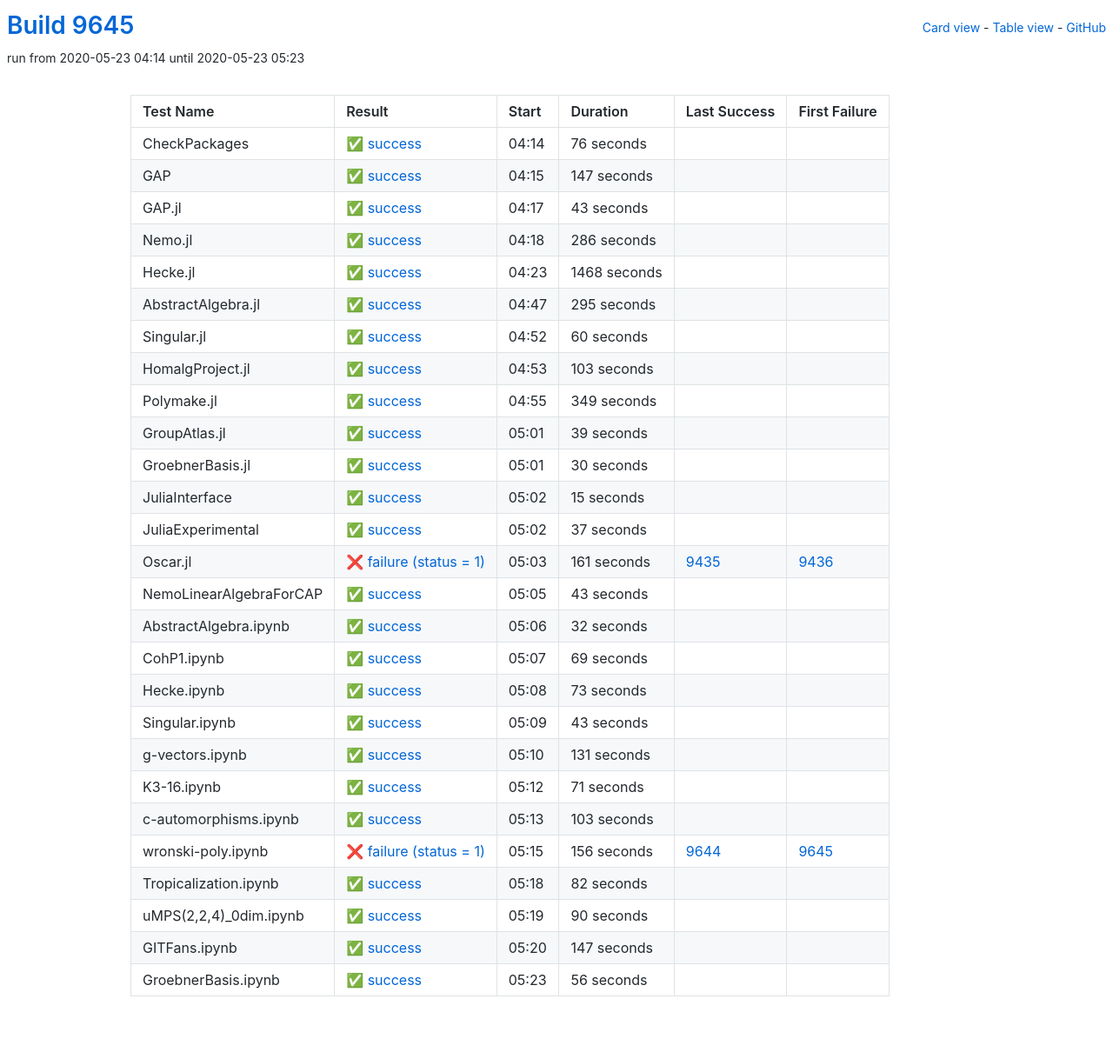
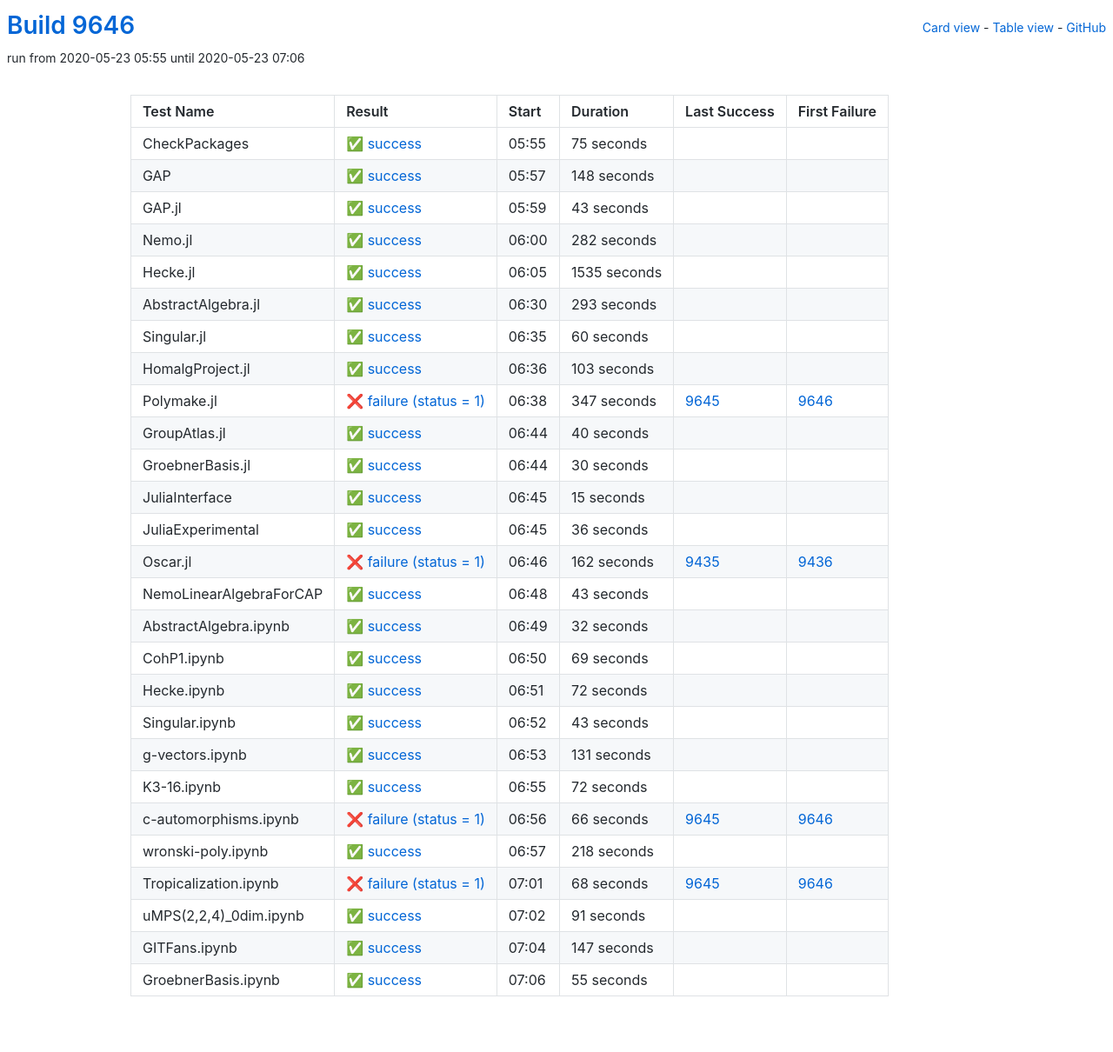
Before and after one commit to oscar-system/oscar-ci-status, a Jekyll site: the page built from table.html, in a window 1280 px wide. Shown: the whole page at 87% size. Built offline with Jekyll 4.4.1, drawn with Linux system fonts in a browser that asks for light colours.

Commit message:
Build 9646

```diff
--- a/_data/ci.yml
+++ b/_data/ci.yml
@@ -1,29 +1,29 @@
-build: 9645
-build_url: https://oscarci.mathematik.uni-kl.de/job/oscar/9645/
+build: 9646
+build_url: https://oscarci.mathematik.uni-kl.de/job/oscar/9646/
 job: oscar
 tests:
-- duration: 76
+- duration: 75
   exitcode: 0
   first_failure: false
   first_failure_url: null
   id: checkpackages
   last_success: false
   last_success_url: null
-  log: https://oscarci.mathematik.uni-kl.de/job/oscar/9645/artifact/logs/build-9645/CheckPackages.log
+  log: https://oscarci.mathematik.uni-kl.de/job/oscar/9646/artifact/logs/build-9646/CheckPackages.log
   name: CheckPackages
-  start: 2020-05-23 04:14
+  start: 2020-05-23 05:55
   status: success
   success: true
-- duration: 147
+- duration: 148
   exitcode: 0
   first_failure: false
   first_failure_url: null
   id: gap
   last_success: false
   last_success_url: null
-  log: https://oscarci.mathematik.uni-kl.de/job/oscar/9645/artifact/logs/build-9645/GAP.log
+  log: https://oscarci.mathematik.uni-kl.de/job/oscar/9646/artifact/logs/build-9646/GAP.log
   name: GAP
-  start: 2020-05-23 04:15
+  start: 2020-05-23 05:57
   status: success
   success: true
 - duration: 43
@@ -33,45 +33,45 @@
   id: gap-jl
   last_success: false
   last_success_url: null
-  log: https://oscarci.mathematik.uni-kl.de/job/oscar/9645/artifact/logs/build-9645/GAP.jl.log
+  log: https://oscarci.mathematik.uni-kl.de/job/oscar/9646/artifact/logs/build-9646/GAP.jl.log
   name: GAP.jl
-  start: 2020-05-23 04:17
+  start: 2020-05-23 05:59
   status: success
   success: true
-- duration: 286
+- duration: 282
   exitcode: 0
   first_failure: false
   first_failure_url: null
   id: nemo-jl
   last_success: false
   last_success_url: null
-  log: https://oscarci.mathematik.uni-kl.de/job/oscar/9645/artifact/logs/build-9645/Nemo.jl.log
+  log: https://oscarci.mathematik.uni-kl.de/job/oscar/9646/artifact/logs/build-9646/Nemo.jl.log
   name: Nemo.jl
-  start: 2020-05-23 04:18
+  start: 2020-05-23 06:00
   status: success
   success: true
-- duration: 1468
+- duration: 1535
   exitcode: 0
   first_failure: false
   first_failure_url: null
   id: hecke-jl
   last_success: false
   last_success_url: null
-  log: https://oscarci.mathematik.uni-kl.de/job/oscar/9645/artifact/logs/build-9645/Hecke.jl.log
+  log: https://oscarci.mathematik.uni-kl.de/job/oscar/9646/artifact/logs/build-9646/Hecke.jl.log
   name: Hecke.jl
-  start: 2020-05-23 04:23
+  start: 2020-05-23 06:05
   status: success
   success: true
-- duration: 295
+- duration: 293
   exitcode: 0
   first_failure: false
   first_failure_url: null
   id: abstractalgebra-jl
   last_success: false
   last_success_url: null
-  log: https://oscarci.mathematik.uni-kl.de/job/oscar/9645/artifact/logs/build-9645/AbstractAlgebra.jl.log
+  log: https://oscarci.mathematik.uni-kl.de/job/oscar/9646/artifact/logs/build-9646/AbstractAlgebra.jl.log
   name: AbstractAlgebra.jl
-  start: 2020-05-23 04:47
+  start: 2020-05-23 06:30
   status: success
   success: true
 - duration: 60
@@ -81,9 +81,9 @@
   id: singular-jl
   last_success: false
   last_success_url: null
-  log: https://oscarci.mathematik.uni-kl.de/job/oscar/9645/artifact/logs/build-9645/Singular.jl.log
+  log: https://oscarci.mathematik.uni-kl.de/job/oscar/9646/artifact/logs/build-9646/Singular.jl.log
   name: Singular.jl
-  start: 2020-05-23 04:52
+  start: 2020-05-23 06:35
   status: success
   success: true
 - duration: 103
@@ -93,33 +93,33 @@
   id: homalgproject-jl
   last_success: false
   last_success_url: null
-  log: https://oscarci.mathematik.uni-kl.de/job/oscar/9645/artifact/logs/build-9645/HomalgProject.jl.log
+  log: https://oscarci.mathematik.uni-kl.de/job/oscar/9646/artifact/logs/build-9646/HomalgProject.jl.log
   name: HomalgProject.jl
-  start: 2020-05-23 04:53
+  start: 2020-05-23 06:36
   status: success
   success: true
-- duration: 349
-  exitcode: 0
-  first_failure: false
-  first_failure_url: null
+- duration: 347
+  exitcode: 1
+  first_failure: 9646
+  first_failure_url: https://oscarci.mathematik.uni-kl.de/job/oscar/9646/
   id: polymake-jl
-  last_success: false
-  last_success_url: null
-  log: https://oscarci.mathematik.uni-kl.de/job/oscar/9645/artifact/logs/build-9645/Polymake.jl.log
+  last_success: 9645
+  last_success_url: https://oscarci.mathematik.uni-kl.de/job/oscar/9645/
+  log: https://oscarci.mathematik.uni-kl.de/job/oscar/9646/artifact/logs/build-9646/Polymake.jl.log
   name: Polymake.jl
-  start: 2020-05-23 04:55
-  status: success
-  success: true
-- duration: 39
+  start: 2020-05-23 06:38
+  status: failure
+  success: false
+- duration: 40
   exitcode: 0
   first_failure: false
   first_failure_url: null
   id: groupatlas-jl
   last_success: false
   last_success_url: null
-  log: https://oscarci.mathematik.uni-kl.de/job/oscar/9645/artifact/logs/build-9645/GroupAtlas.jl.log
+  log: https://oscarci.mathematik.uni-kl.de/job/oscar/9646/artifact/logs/build-9646/GroupAtlas.jl.log
   name: GroupAtlas.jl
-  start: 2020-05-23 05:01
+  start: 2020-05-23 06:44
   status: success
   success: true
 - duration: 30
@@ -129,9 +129,9 @@
   id: groebnerbasis-jl
   last_success: false
   last_success_url: null
-  log: https://oscarci.mathematik.uni-kl.de/job/oscar/9645/artifact/logs/build-9645/GroebnerBasis.jl.log
+  log: https://oscarci.mathematik.uni-kl.de/job/oscar/9646/artifact/logs/build-9646/GroebnerBasis.jl.log
   name: GroebnerBasis.jl
-  start: 2020-05-23 05:01
+  start: 2020-05-23 06:44
   status: success
   success: true
 - duration: 15
@@ -141,33 +141,33 @@
   id: juliainterface
   last_success: false
   last_success_url: null
-  log: https://oscarci.mathematik.uni-kl.de/job/oscar/9645/artifact/logs/build-9645/JuliaInterface.log
+  log: https://oscarci.mathematik.uni-kl.de/job/oscar/9646/artifact/logs/build-9646/JuliaInterface.log
   name: JuliaInterface
-  start: 2020-05-23 05:02
+  start: 2020-05-23 06:45
   status: success
   success: true
-- duration: 37
+- duration: 36
   exitcode: 0
   first_failure: false
   first_failure_url: null
   id: juliaexperimental
   last_success: false
   last_success_url: null
-  log: https://oscarci.mathematik.uni-kl.de/job/oscar/9645/artifact/logs/build-9645/JuliaExperimental.log
+  log: https://oscarci.mathematik.uni-kl.de/job/oscar/9646/artifact/logs/build-9646/JuliaExperimental.log
   name: JuliaExperimental
-  start: 2020-05-23 05:02
+  start: 2020-05-23 06:45
   status: success
   success: true
-- duration: 161
+- duration: 162
   exitcode: 1
   first_failure: 9436
   first_failure_url: https://oscarci.mathematik.uni-kl.de/job/oscar/9436/
   id: oscar-jl
   last_success: 9435
   last_success_url: https://oscarci.mathematik.uni-kl.de/job/oscar/9435/
-  log: https://oscarci.mathematik.uni-kl.de/job/oscar/9645/artifact/logs/build-9645/Oscar.jl.log
+  log: https://oscarci.mathematik.uni-kl.de/job/oscar/9646/artifact/logs/build-9646/Oscar.jl.log
   name: Oscar.jl
-  start: 2020-05-23 05:03
+  start: 2020-05-23 06:46
   status: failure
   success: false
 - duration: 43
@@ -177,9 +177,9 @@
   id: nemolinearalgebraforcap
   last_success: false
   last_success_url: null
-  log: https://oscarci.mathematik.uni-kl.de/job/oscar/9645/artifact/logs/build-9645/NemoLinearAlgebraForCAP.log
+  log: https://oscarci.mathematik.uni-kl.de/job/oscar/9646/artifact/logs/build-9646/NemoLinearAlgebraForCAP.log
   name: NemoLinearAlgebraForCAP
-  start: 2020-05-23 05:05
+  start: 2020-05-23 06:48
   status: success
   success: true
 - duration: 32
@@ -189,9 +189,9 @@
   id: abstractalgebra-ipynb
   last_success: false
   last_success_url: null
-  log: https://oscarci.mathematik.uni-kl.de/job/oscar/9645/artifact/logs/build-9645/AbstractAlgebra.ipynb.log
+  log: https://oscarci.mathematik.uni-kl.de/job/oscar/9646/artifact/logs/build-9646/AbstractAlgebra.ipynb.log
   name: AbstractAlgebra.ipynb
-  start: 2020-05-23 05:06
+  start: 2020-05-23 06:49
   status: success
   success: true
 - duration: 69
@@ -201,21 +201,21 @@
   id: cohp1-ipynb
   last_success: false
   last_success_url: null
-  log: https://oscarci.mathematik.uni-kl.de/job/oscar/9645/artifact/logs/build-9645/CohP1.ipynb.log
+  log: https://oscarci.mathematik.uni-kl.de/job/oscar/9646/artifact/logs/build-9646/CohP1.ipynb.log
   name: CohP1.ipynb
-  start: 2020-05-23 05:07
+  start: 2020-05-23 06:50
   status: success
   success: true
-- duration: 73
+- duration: 72
   exitcode: 0
   first_failure: false
   first_failure_url: null
   id: hecke-ipynb
   last_success: false
   last_success_url: null
-  log: https://oscarci.mathematik.uni-kl.de/job/oscar/9645/artifact/logs/build-9645/Hecke.ipynb.log
+  log: https://oscarci.mathematik.uni-kl.de/job/oscar/9646/artifact/logs/build-9646/Hecke.ipynb.log
   name: Hecke.ipynb
-  start: 2020-05-23 05:08
+  start: 2020-05-23 06:51
   status: success
   success: true
 - duration: 43
@@ -225,9 +225,9 @@
   id: singular-ipynb
   last_success: false
   last_success_url: null
-  log: https://oscarci.mathematik.uni-kl.de/job/oscar/9645/artifact/logs/build-9645/Singular.ipynb.log
+  log: https://oscarci.mathematik.uni-kl.de/job/oscar/9646/artifact/logs/build-9646/Singular.ipynb.log
   name: Singular.ipynb
-  start: 2020-05-23 05:09
+  start: 2020-05-23 06:52
   status: success
   success: true
 - duration: 131
@@ -237,69 +237,69 @@
   id: g-vectors-ipynb
   last_success: false
   last_success_url: null
-  log: https://oscarci.mathematik.uni-kl.de/job/oscar/9645/artifact/logs/build-9645/g-vectors.ipynb.log
+  log: https://oscarci.mathematik.uni-kl.de/job/oscar/9646/artifact/logs/build-9646/g-vectors.ipynb.log
   name: g-vectors.ipynb
-  start: 2020-05-23 05:10
+  start: 2020-05-23 06:53
   status: success
   success: true
-- duration: 71
+- duration: 72
   exitcode: 0
   first_failure: false
   first_failure_url: null
   id: k3-16-ipynb
   last_success: false
   last_success_url: null
-  log: https://oscarci.mathematik.uni-kl.de/job/oscar/9645/artifact/logs/build-9645/K3-16.ipynb.log
+  log: https://oscarci.mathematik.uni-kl.de/job/oscar/9646/artifact/logs/build-9646/K3-16.ipynb.log
   name: K3-16.ipynb
-  start: 2020-05-23 05:12
+  start: 2020-05-23 06:55
   status: success
   success: true
-- duration: 103
+- duration: 66
+  exitcode: 1
+  first_failure: 9646
+  first_failure_url: https://oscarci.mathematik.uni-kl.de/job/oscar/9646/
+  id: c-automorphisms-ipynb
+  last_success: 9645
+  last_success_url: https://oscarci.mathematik.uni-kl.de/job/oscar/9645/
+  log: https://oscarci.mathematik.uni-kl.de/job/oscar/9646/artifact/logs/build-9646/c-automorphisms.ipynb.log
+  name: c-automorphisms.ipynb
+  start: 2020-05-23 06:56
+  status: failure
+  success: false
+- duration: 218
   exitcode: 0
   first_failure: false
   first_failure_url: null
-  id: c-automorphisms-ipynb
+  id: wronski-poly-ipynb
   last_success: false
   last_success_url: null
-  log: https://oscarci.mathematik.uni-kl.de/job/oscar/9645/artifact/logs/build-9645/c-automorphisms.ipynb.log
-  name: c-automorphisms.ipynb
-  start: 2020-05-23 05:13
+  log: https://oscarci.mathematik.uni-kl.de/job/oscar/9646/artifact/logs/build-9646/wronski-poly.ipynb.log
+  name: wronski-poly.ipynb
+  start: 2020-05-23 06:57
   status: success
   success: true
-- duration: 156
+- duration: 68
   exitcode: 1
-  first_failure: 9645
-  first_failure_url: https://oscarci.mathematik.uni-kl.de/job/oscar/9645/
-  id: wronski-poly-ipynb
-  last_success: 9644
-  last_success_url: https://oscarci.mathematik.uni-kl.de/job/oscar/9644/
-  log: https://oscarci.mathematik.uni-kl.de/job/oscar/9645/artifact/logs/build-9645/wronski-poly.ipynb.log
-  name: wronski-poly.ipynb
-  start: 2020-05-23 05:15
+  first_failure: 9646
+  first_failure_url: https://oscarci.mathematik.uni-kl.de/job/oscar/9646/
+  id: tropicalization-ipynb
+  last_success: 9645
+  last_success_url: https://oscarci.mathematik.uni-kl.de/job/oscar/9645/
+  log: https://oscarci.mathematik.uni-kl.de/job/oscar/9646/artifact/logs/build-9646/Tropicalization.ipynb.log
+  name: Tropicalization.ipynb
+  start: 2020-05-23 07:01
   status: failure
   success: false
-- duration: 82
-  exitcode: 0
-  first_failure: false
-  first_failure_url: null
-  id: tropicalization-ipynb
-  last_success: false
-  last_success_url: null
-  log: https://oscarci.mathematik.uni-kl.de/job/oscar/9645/artifact/logs/build-9645/Tropicalization.ipynb.log
-  name: Tropicalization.ipynb
-  start: 2020-05-23 05:18
-  status: success
-  success: true
-- duration: 90
+- duration: 91
   exitcode: 0
   first_failure: false
   first_failure_url: null
   id: umps-2-2-4-0dim-ipynb
   last_success: false
   last_success_url: null
-  log: https://oscarci.mathematik.uni-kl.de/job/oscar/9645/artifact/logs/build-9645/uMPS-2-2-4-_0dim.ipynb.log
+  log: https://oscarci.mathematik.uni-kl.de/job/oscar/9646/artifact/logs/build-9646/uMPS-2-2-4-_0dim.ipynb.log
   name: uMPS(2,2,4)_0dim.ipynb
-  start: 2020-05-23 05:19
+  start: 2020-05-23 07:02
   status: success
   success: true
 - duration: 147
@@ -309,20 +309,20 @@
   id: gitfans-ipynb
   last_success: false
   last_success_url: null
-  log: https://oscarci.mathematik.uni-kl.de/job/oscar/9645/artifact/logs/build-9645/GITFans.ipynb.log
+  log: https://oscarci.mathematik.uni-kl.de/job/oscar/9646/artifact/logs/build-9646/GITFans.ipynb.log
   name: GITFans.ipynb
-  start: 2020-05-23 05:20
+  start: 2020-05-23 07:04
   status: success
   success: true
-- duration: 56
+- duration: 55
   exitcode: 0
   first_failure: false
   first_failure_url: null
   id: groebnerbasis-ipynb
   last_success: false
   last_success_url: null
-  log: https://oscarci.mathematik.uni-kl.de/job/oscar/9645/artifact/logs/build-9645/GroebnerBasis.ipynb.log
+  log: https://oscarci.mathematik.uni-kl.de/job/oscar/9646/artifact/logs/build-9646/GroebnerBasis.ipynb.log
   name: GroebnerBasis.ipynb
-  start: 2020-05-23 05:23
+  start: 2020-05-23 07:06
   status: success
   success: true
```
Also changed, not shown: README.md.
